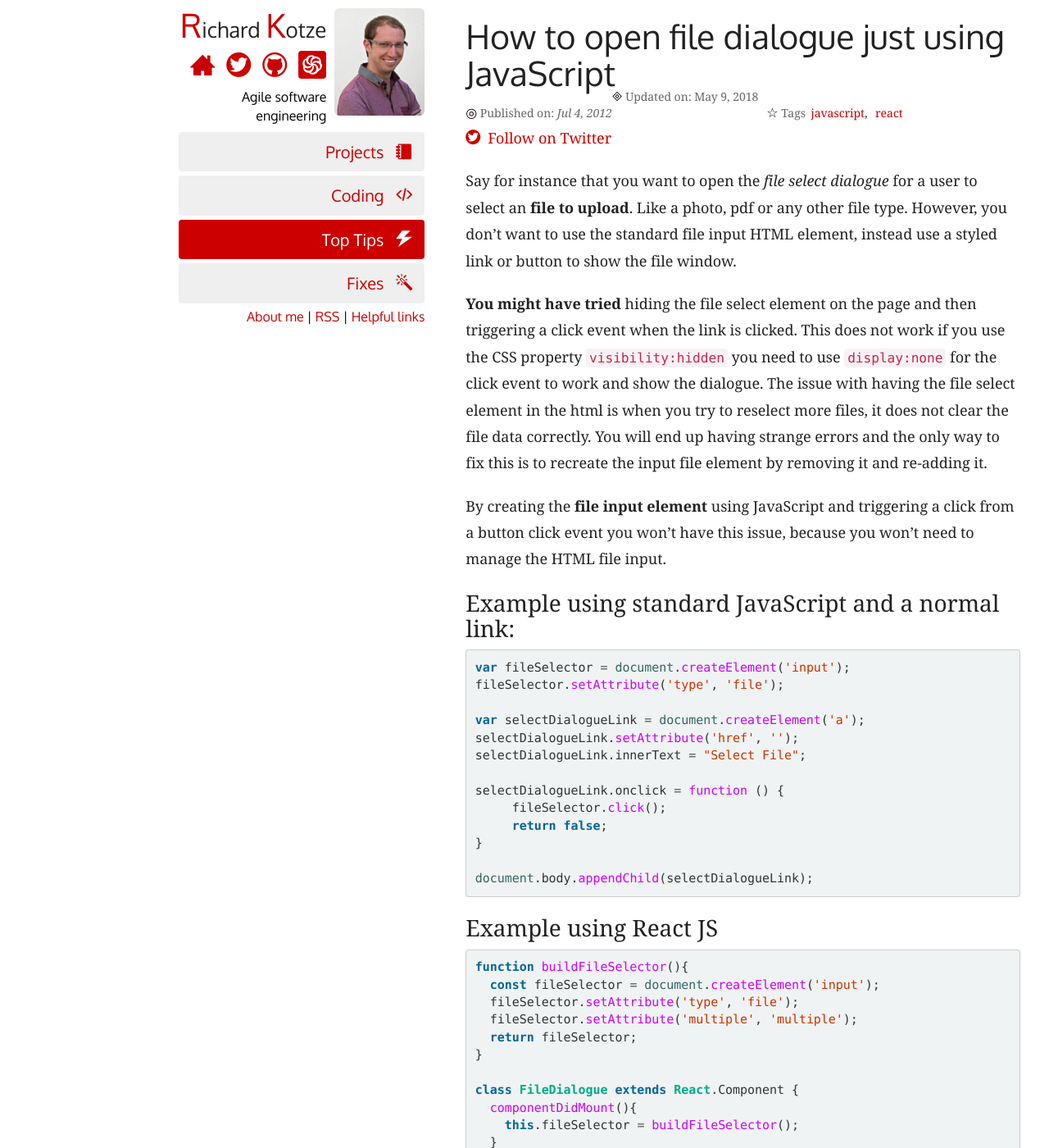
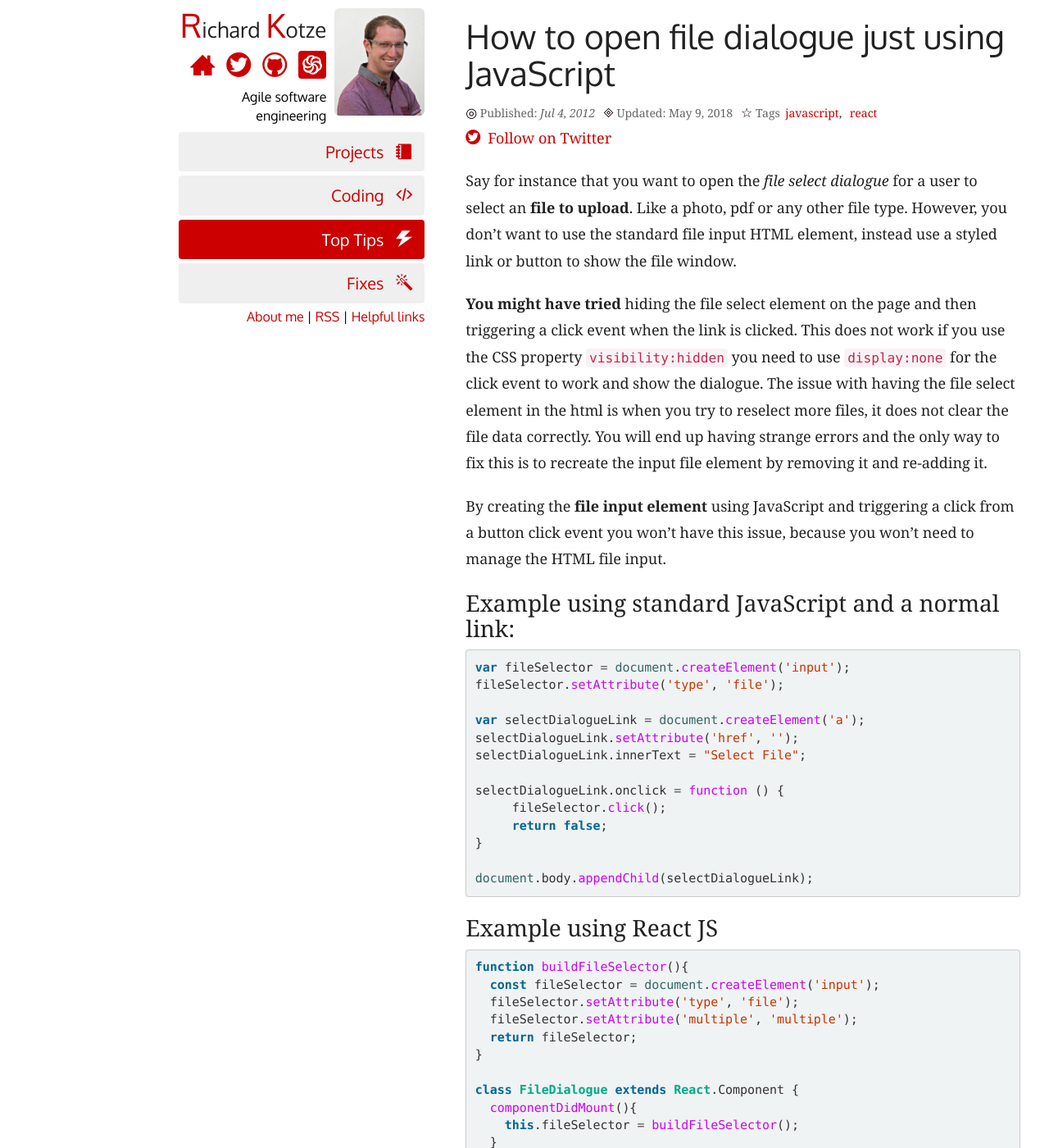
Before and after one commit to rkotze/rkotze.github.io, a Jekyll site: the page built from _posts/2012-07-04-how-to-open-file-dialogue-just-using-javascript.md, in a window 1280 px wide and 1400 px high. Shown: the whole window at 82% size. Built offline with Jekyll 4.4.1, drawn with Linux system fonts in a browser that asks for light colours; comment, search, counter and statistics services are not loaded.

Commit message:
Fix updated date position on posts

```diff
--- a/_includes/head.html
+++ b/_includes/head.html
@@ -42,7 +42,7 @@
     <meta content="{{ page.full_image_url }}" property="og:image">
   {% endif %}
 
-  <link rel="stylesheet" href="{{ "/css/main.css?v=9" | prepend: site.baseurl }}">
+  <link rel="stylesheet" href="{{ "/css/main.css?v=10" | prepend: site.baseurl }}">
   <link rel="canonical" href="{{ page.url | replace:'index.html','' | prepend: site.baseurl | prepend: site.url }}">
   <link rel="alternate" type="application/rss+xml" title="{{ site.title }}" href="{{ "/feed.xml" | prepend: site.baseurl | prepend: site.url }}">
   <link rel="icon" type="image/png" href="/css/favicon-16x16.png" sizes="16x16" />
--- a/_layouts/post.html
+++ b/_layouts/post.html
@@ -14,14 +14,14 @@ layout: default
       <h1 class="post-title" itemprop="name headline">{{ page.title }}</h1>
       <div class="post-meta-container">
         <p class="pubDate post-meta">
-          <span class="symbol">&#x25ce;</span> Published on:
+          <span class="symbol">&#x25ce;</span> Published:
           <time pubdate datetime="{{ page.date | date_to_xmlschema }}" itemprop="datePublished">
             {{ page.date | date: "%b %-d, %Y" }}
           </time>
         </p>
         {% if page.update_date %}
         <p class="updateDate">
-          <span><span class="symbol">&#x1f79c;</span> Updated on: {{ page.update_date | date: "%b %-d, %Y" }}</span>
+          <span><span class="symbol">&#x1f79c;</span> Updated: {{ page.update_date | date: "%b %-d, %Y" }}</span>
         </p>
         {% endif %}
         {% if page.tags.size > 0 %}
--- a/css/main.scss
+++ b/css/main.scss
@@ -268,8 +268,8 @@ article.listing {
     font-size: 14px;
     color: #666;
   }
-  .updateDate {
-    margin-top: -20px;
+  .updateDate{
+    margin-left: 10px;
   }
   .symbol {
     color: $darkRed;
```
